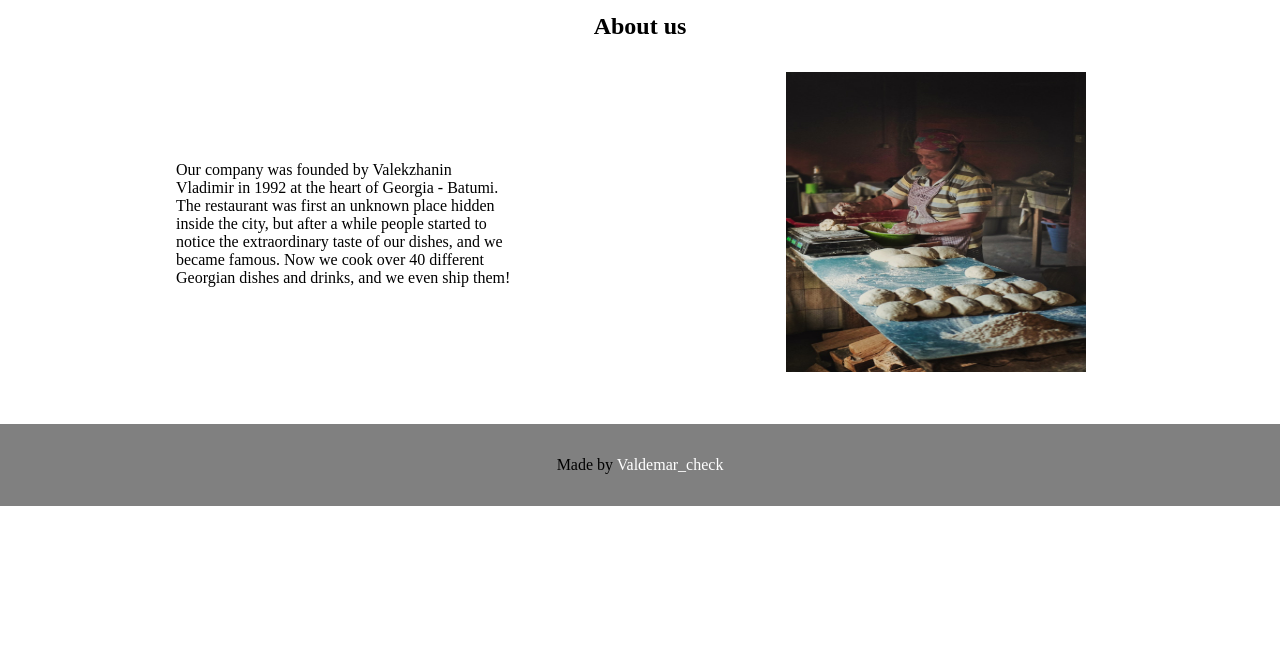
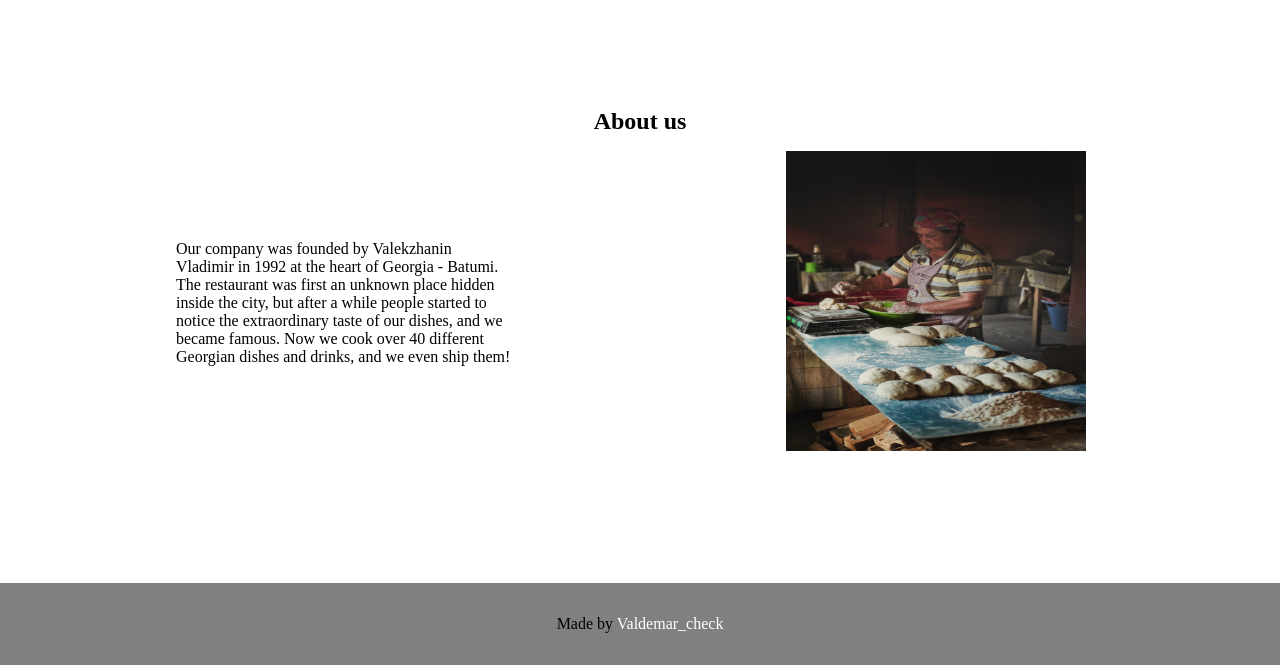
Before and after one commit to Valdemarcheck/Restaurant-page, a website built with webpack: page dist/index.html in a window 1280 px wide. Both pictures are taken after a click on the button "About-us". Shown: the part 135-800 px from the top of the page. Built offline with nearby package versions, Linux system fonts and the light colour scheme.

Commit message:
Fix layout issues in 'about-us' and 'our-menu' pages

```diff
--- a/src/assets/pages/aboutUs.js
+++ b/src/assets/pages/aboutUs.js
@@ -1,17 +1,21 @@
 import cardsData from "../cards-data";
 
 export default function (content) {
-  const h2 = document.createElement("h2");
-  h2.textContent = "About us";
-  content.appendChild(h2);
-
   const aboutUsSection = document.createElement("section");
   aboutUsSection.id = "about-us-section";
   content.appendChild(aboutUsSection);
 
+  const h2 = document.createElement("h2");
+  h2.textContent = "About us";
+  aboutUsSection.appendChild(h2);
+
+  const aboutUsMain = document.createElement("div");
+  aboutUsMain.id = "about-us-main";
+  aboutUsSection.appendChild(aboutUsMain);
+
   const left = document.createElement("div");
   left.classList.add("left");
-  aboutUsSection.appendChild(left);
+  aboutUsMain.appendChild(left);
 
   const p = document.createElement("p");
   p.textContent = `Our company was founded by Valekzhanin Vladimir in 1992 at
@@ -23,7 +27,7 @@ export default function (content) {
 
   const right = document.createElement("div");
   right.classList.add("right");
-  aboutUsSection.appendChild(right);
+  aboutUsMain.appendChild(right);
 
   const img = cardsData.aboutUs[0].img.src;
   img.alt = "placeholder";
--- a/src/styles.css
+++ b/src/styles.css
@@ -12,6 +12,7 @@
 }
 
 #content {
+  min-height: 100vh;
   display: flex;
   flex-direction: column;
   align-items: center;
@@ -67,7 +68,8 @@ footer {
   display: grid;
   grid-template-columns: repeat(auto-fill, 25rem);
   grid-auto-rows: auto;
-  min-width: 80%;
+  justify-content: center;
+  width: 100%;
   gap: 1rem;
 }
 
@@ -106,12 +108,21 @@ footer {
 /* About us page layout */
 
 #about-us-section {
+  display: flex;
+  flex-direction: column;
+  justify-content: center;
+  align-items: center;
+  padding: 1rem;
+  gap: 1rem;
+  flex: 1;
+}
+
+#about-us-main {
   display: grid;
   grid-template-columns: 1fr 1fr;
+  justify-items: center;
   gap: 7rem;
-  justify-items: center;
   align-items: center;
-  padding: 1rem;
 }
 
 /* Menu page layout */
@@ -120,7 +131,9 @@ footer {
   display: flex;
   flex-direction: column;
   align-items: center;
+  justify-content: center;
   padding: 2rem;
   gap: 1rem;
   width: 100%;
+  flex: 1;
 }
```
